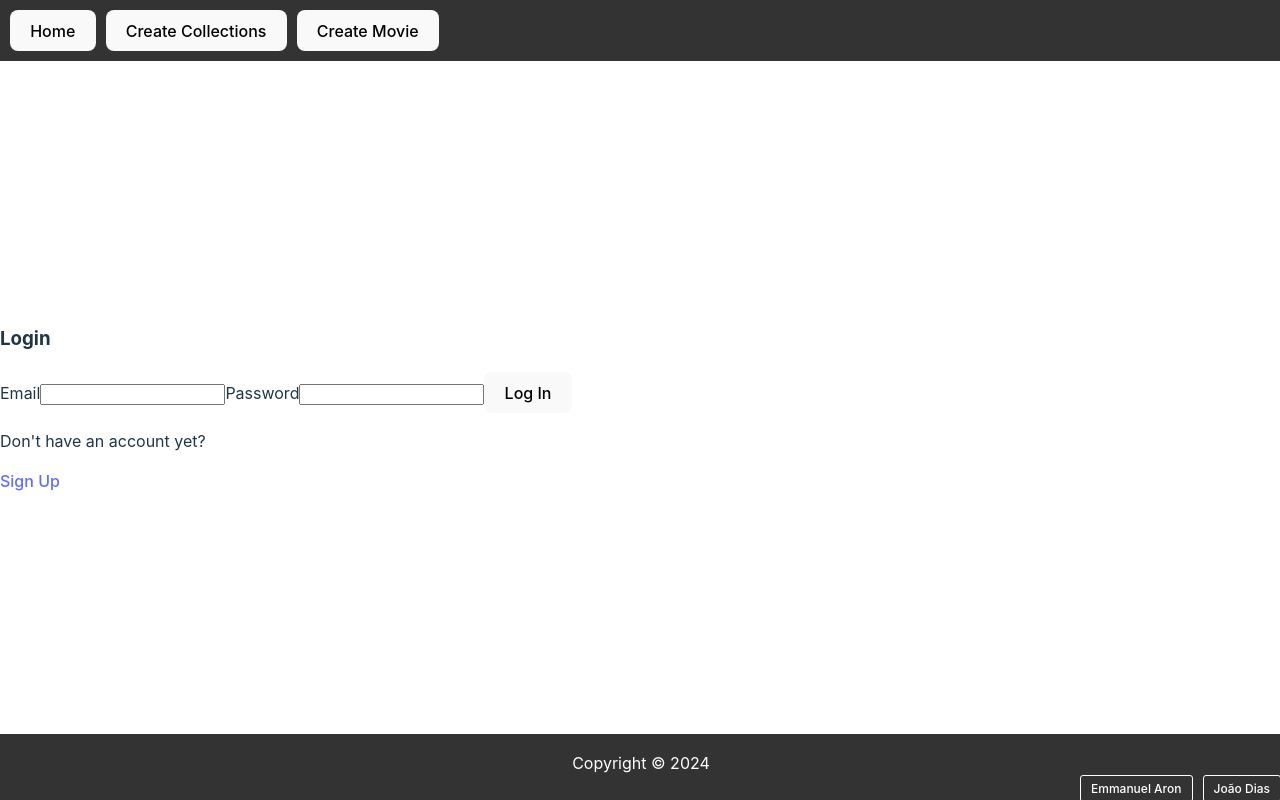
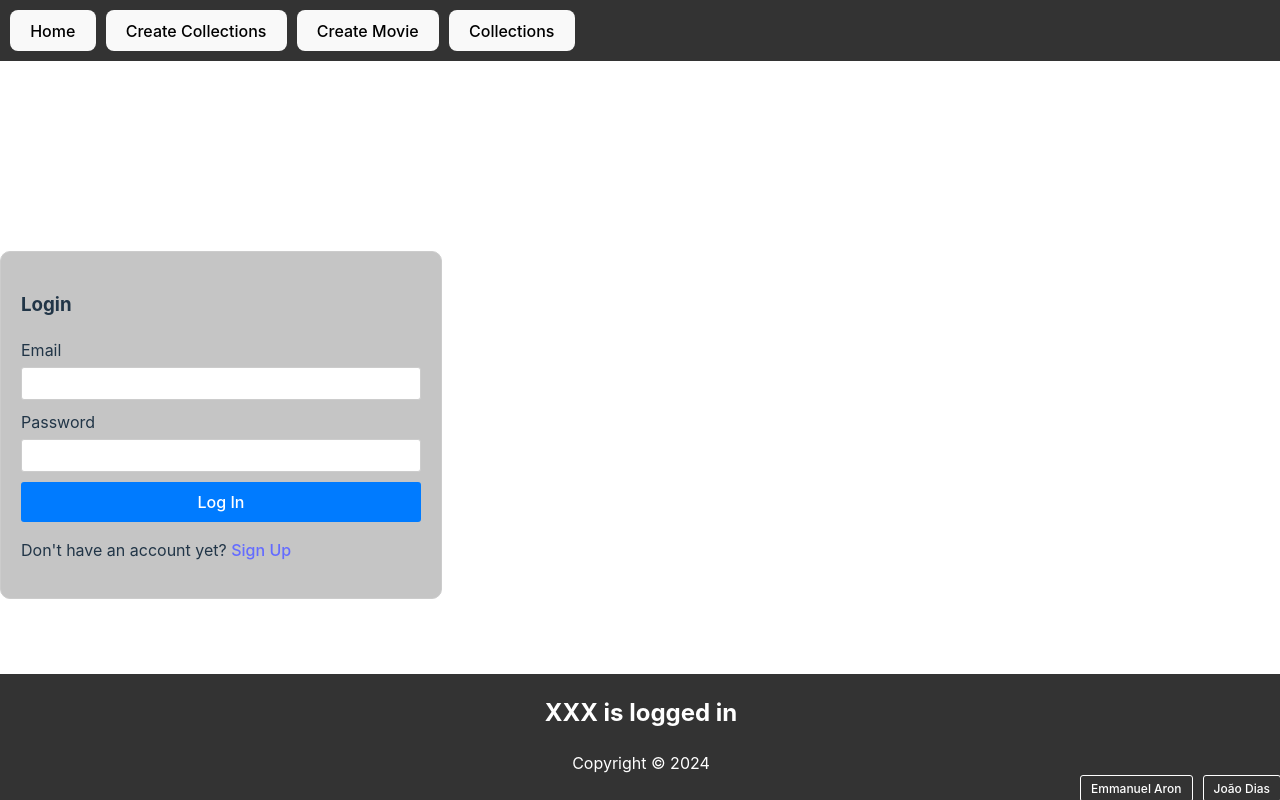
Before and after one commit to WatchWithUs/watch_frontend, a React (Vite) app: page /login in a window 1280 px wide. Built offline with nearby package versions, Linux system fonts and the light colour scheme.

Commit message:
Added Collections whit CRUD

```diff
--- a/src/App.jsx
+++ b/src/App.jsx
@@ -7,6 +7,7 @@ import MoviePage from "./pages/MoviePage";
 import CollectionPage from "./pages/CollectionPage";
 import Signup from "./components/Signup";
 import LoginPage from "./components/LoginPage";
+import CollectionListPage from "./pages/CollectionListPage";
 
 function App() {
   return (
@@ -16,6 +17,7 @@ function App() {
         <Route path="/" element={<HomePage />} />
         <Route path="/movieForm" element={<MoviePage />} />
         <Route path="/collectionForm" element={<CollectionPage />} />
+        <Route path="/collectionList" element={<CollectionListPage />} />
         <Route path="/signup" element={<Signup />} />
         <Route path="/login" element={<LoginPage />} />
       </Routes>
--- /dev/null
+++ b/src/components/CollectionList.jsx
@@ -0,0 +1,52 @@
+import React, { useState, useEffect } from 'react';
+import axios from 'axios';
+
+const API_URL = "http://localhost:5005";
+
+function CollectionList() {
+  const [collections, setCollections] = useState([]);
+
+  useEffect(() => {
+    fetchCollections();
+  }, []);
+
+  const fetchCollections = async () => {
+    try {
+      const response = await axios.get(`${API_URL}/collection`);
+      setCollections(response.data);
+    } catch (error) {
+      console.error('Error fetching collections:', error);
+    }
+  };
+
+  const handleDeleteCollection = async (collectionId) => {
+    try {
+      await axios.delete(`${API_URL}/collection/${collectionId}`);
+      fetchCollections();
+    } catch (error) {
+      console.error('Error deleting collection:', error);
+    }
+  };
+
+  return (
+    <div>
+      <h3>Collections</h3>
+      <ul>
+        {collections.map(collection => (
+          <li key={collection._id}>
+            <h4>{collection.title}</h4>
+            <p>{collection.description}</p>
+            <ul>
+              {collection.movies.map(movie => (
+                <li key={movie._id}>{movie.title}</li>
+              ))}
+            </ul>
+            <button onClick={() => handleDeleteCollection(collection._id)}>Delete</button>
+          </li>
+        ))}
+      </ul>
+    </div>
+  );
+}
+
+export default CollectionList;
--- a/src/components/Footer.jsx
+++ b/src/components/Footer.jsx
@@ -1,13 +1,18 @@
 import React from "react";
 import "./Footer.css";
+import LogoLoggedIn from "./LogoLoggedIn"
+import { AuthContext } from "../Context/auth.context";
 
 function Footer() {
+ // const { user } = useContext(AuthContext);
   return (
     <div className="Footer">
+      <LogoLoggedIn />
+       {/* <LogoLoggedIn userEmail={user.email} />  */}
       <p className="Copyright">Copyright © 2024</p>
       <ul className="Footer-links">
-        <li><a href="" target="_blank" rel="noopener noreferrer">Emmanuel Aron</a></li>
-        <li><a href="" target="_blank" rel="noopener noreferrer">João Dias</a></li>
+        <li><a href="https://github.com/emmanuelAron" target="_blank" rel="noopener noreferrer">Emmanuel Aron</a></li>
+        <li><a href="https://github.com/jvfd1983" target="_blank" rel="noopener noreferrer">João Dias</a></li>
       </ul>
     </div>
   );
--- /dev/null
+++ b/src/components/LoginPage.css
@@ -0,0 +1,39 @@
+.login-container {
+    width: 400px;
+    margin: 0 auto; /* Centralize horizontalmente */
+    margin-top: 50px; /* Adicione margem superior para centralizar verticalmente */
+    padding: 20px;
+    border: 1px solid #ccc;
+    border-radius: 10px;
+    background-color: hsla(0, 0%, 0%, 0.226);
+  }
+
+  .login-form {
+    display: flex;
+    flex-direction: column;
+  }
+
+  .login-form label {
+    margin-bottom: 5px;
+  }
+
+  .login-form input[type="email"],
+  .login-form input[type="password"] {
+    padding: 8px;
+    margin-bottom: 10px;
+    border: 1px solid #ccc;
+    border-radius: 3px;
+  }
+
+  .login-form button[type="submit"] {
+    padding: 10px;
+    background-color: #007bff;
+    color: #fff;
+    border: none;
+    border-radius: 3px;
+    cursor: pointer;
+  }
+
+  .login-form button[type="submit"]:hover {
+    background-color: #0056b3;
+  }
--- a/src/components/LoginPage.jsx
+++ b/src/components/LoginPage.jsx
@@ -1,7 +1,8 @@
-import { useState, useContext } from "react";
+import React, { useState, useContext } from "react";
 import axios from "axios";
 import { Link, useNavigate } from "react-router-dom";
 import { AuthContext } from "../Context/auth.context";
+import "./LoginPage.css"; // Importa o arquivo CSS
 
 const API_URL = "http://localhost:5005";
 
@@ -12,12 +13,7 @@ function LoginPage() {
 
   const navigate = useNavigate();
 
-  const authContext = useContext(AuthContext);//debug
-  console.log("AuthContext", authContext); //debug
-
   const { storeToken, authenticateUser } = useContext(AuthContext);
-  //const { storeToken } = useContext(AuthContext);
-
 
   const handleEmail = (e) => setEmail(e.target.value);
   const handlePassword = (e) => setPassword(e.target.value);
@@ -29,75 +25,42 @@ function LoginPage() {
     axios
       .post(`${API_URL}/auth/login`, requestBody)
       .then((response) => {
-        console.log("JWT token", response.data.authToken);
-
-      storeToken(response.data.authToken);
+        storeToken(response.data.authToken);
         authenticateUser();
-        navigate("/");//change it
+        navigate("/"); //change it
       })
       .catch((error) => {
         const errorDescription = error.response.data.message;
-        console.log(errorDescription)
         setErrorMessage(errorDescription);
       });
   };
 
   return (
-    <div className="CohortCreatePage p-8 pb-16 mb-10 mt-10 rounded-lg shadow-md flex flex-col h-full relative w-full max-w-3xl mx-auto">
-      <div className="flex justify-center bg-white items-center mb-4 pt-8 absolute top-0 left-0 right-0 py-2 bg-gradient-to-r from-gray-200 via-gray-100 to-gray-200 border-b border-gray-300 shadow-sm"></div>
-
-      <form
-        onSubmit={handleLoginSubmit}
-        className="grid grid-cols-1 gap-4 overflow-y-auto mt-12 px-4"
-      >
-        <h3 className="text-2xl font-semibold text-gray-700 mb-6 sticky left-0">
-          Login
-        </h3>
-
-        <label
-          htmlFor="email"
-          className="text-gray-600 text-left ml-1 -mb-2 text-l font-bold"
-        >
-          Email
-        </label>
+    <div className="login-container"> {/* Alteração da classe para 'login-container' */}
+      <form onSubmit={handleLoginSubmit} className="login-form"> {/* Alteração da classe para 'login-form' */}
+        <h3>Login</h3>
+        <label htmlFor="email">Email</label>
         <input
           type="email"
           name="email"
           id="email"
           value={email}
           onChange={handleEmail}
-          className="border rounded p-2 w-full mb-6"
-          autoComplete="off"
         />
-
-        <label
-          htmlFor="password"
-          className="text-gray-600 text-left ml-1 -mb-2 text-l font-bold"
-        >
-          Password
-        </label>
+        <label htmlFor="password">Password</label>
         <input
           type="password"
           name="password"
           id="password"
           value={password}
           onChange={handlePassword}
-          className="border rounded p-2 w-full mb-6"
-          autoComplete="off"
         />
-
-        <button
-          type="submit"
-          className="bg-blue-500 hover:bg-blue-600 text-white font-bold py-2 px-4 rounded mt-4 transition duration-150 ease-in-out"
-        >
-          Log In
-        </button>
+        <button type="submit">Log In</button>
       </form>
 
       {errorMessage && <p className="error-message">{errorMessage}</p>}
 
-      <p className="mt-10 mb-2">Don&apos;t have an account yet?</p>
-      <Link to={"/signup"}> Sign Up</Link>
+      <p>Don't have an account yet? <Link to={"/signup"}>Sign Up</Link></p>
     </div>
   );
 }
--- /dev/null
+++ b/src/components/LogoLoggedIn.jsx
@@ -0,0 +1,14 @@
+import React from "react";
+
+// function LogoLoggedIn({ userEmail }) --> replace with this line later
+function LogoLoggedIn(props) {
+    console.log(props)
+  return (
+    <div>
+      <h2>XXX is logged in</h2>
+      {/* <h2>{`${userEmail} is logged in`}</h2> */ }
+    </div>
+  );
+}
+
+export default LogoLoggedIn;
--- a/src/components/Navbar.jsx
+++ b/src/components/Navbar.jsx
@@ -16,6 +16,11 @@ function Navbar() {
       <Link to="/movieForm">
         <button>Create Movie</button>
       </Link>
+
+      <Link to="/collectionList">
+        <button>Collections</button>
+      </Link>
+
     </nav>
   );
 }
--- a/src/index.css
+++ b/src/index.css
@@ -73,11 +73,11 @@ button:focus-visible {
   }
 }
 
-/* Adicione suas regras de mídia aqui */
+
 @media screen and (max-width: 768px) {
-  /* Suas regras de estilo para telas menores que 768px */
+
 }
 
 @media screen and (min-width: 769px) {
-  /* Suas regras de estilo para telas maiores ou iguais a 769px */
+
 }
--- /dev/null
+++ b/src/pages/CollectionListPage.jsx
@@ -0,0 +1,13 @@
+import React from 'react';
+import CollectionList from '../components/CollectionList';
+
+function CollectionListPage() {
+  return (
+    <div>
+      <h1>Collection List</h1>
+      <CollectionList />
+    </div>
+  );
+}
+
+export default CollectionListPage;
--- a/src/pages/HomePage.css
+++ b/src/pages/HomePage.css
@@ -6,8 +6,8 @@
     min-height: 100vh;
     background-size: cover;
     background-position: center;
-    padding: 0 500px; /* Adiciona um pequeno preenchimento para evitar que o conteúdo encoste nas bordas */
-    box-sizing: border-box; /* Certifica-se de que o preenchimento está incluído na largura/altura total */
+    padding: 0 500px;
+    box-sizing: border-box;
   }
 
   .homepage-content {
@@ -16,8 +16,8 @@
   }
 
   .homepage-logo {
-    width: 500px; /* Aumenta o tamanho do logotipo */
-    max-width: 80%; /* Define uma largura máxima para evitar que a imagem seja muito grande em monitores menores */
+    width: 500px;
+    max-width: 80%;
   }
 
   .homepage-buttons {
--- a/src/pages/HomePage.jsx
+++ b/src/pages/HomePage.jsx
@@ -1,6 +1,6 @@
 import React from "react";
 import { Link } from "react-router-dom";
-import "./HomePage.css"; // Importando o CSS que você criou
+import "./HomePage.css";
 
 function HomePage() {
   return (
```
